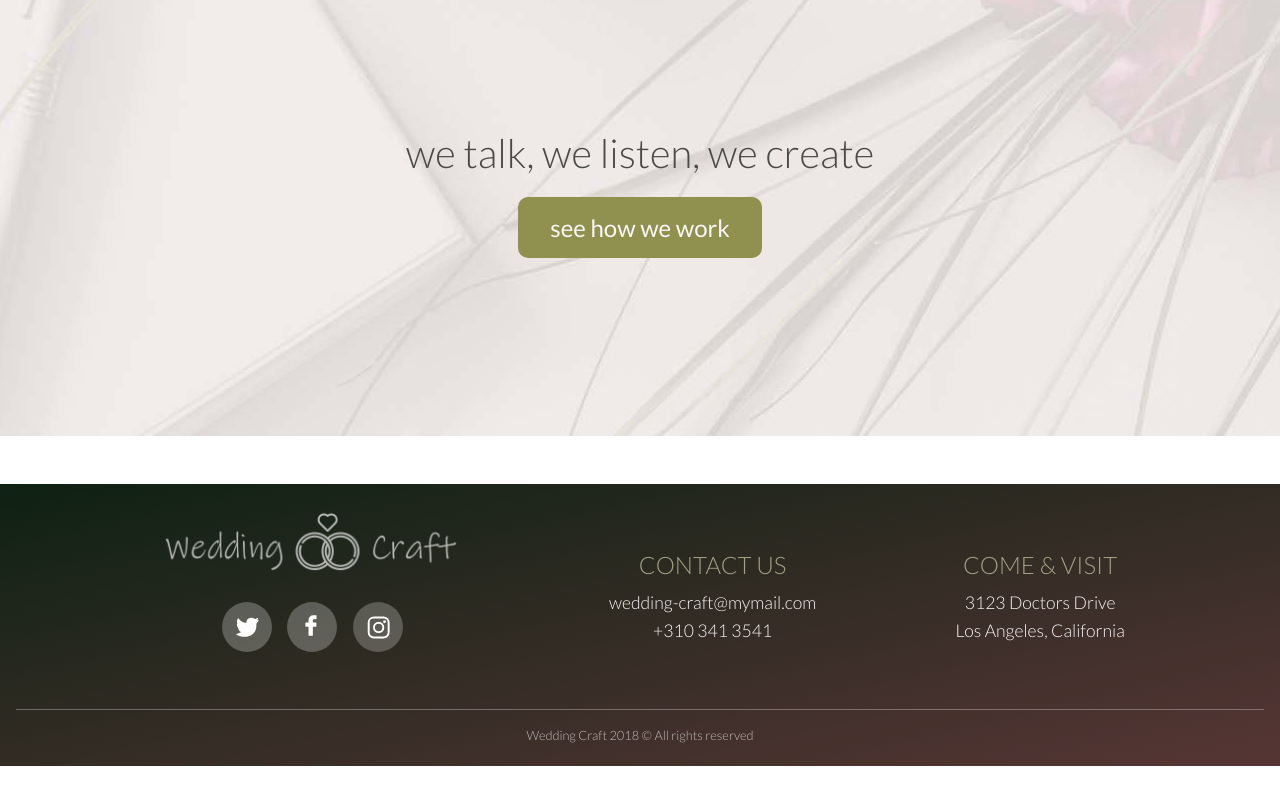
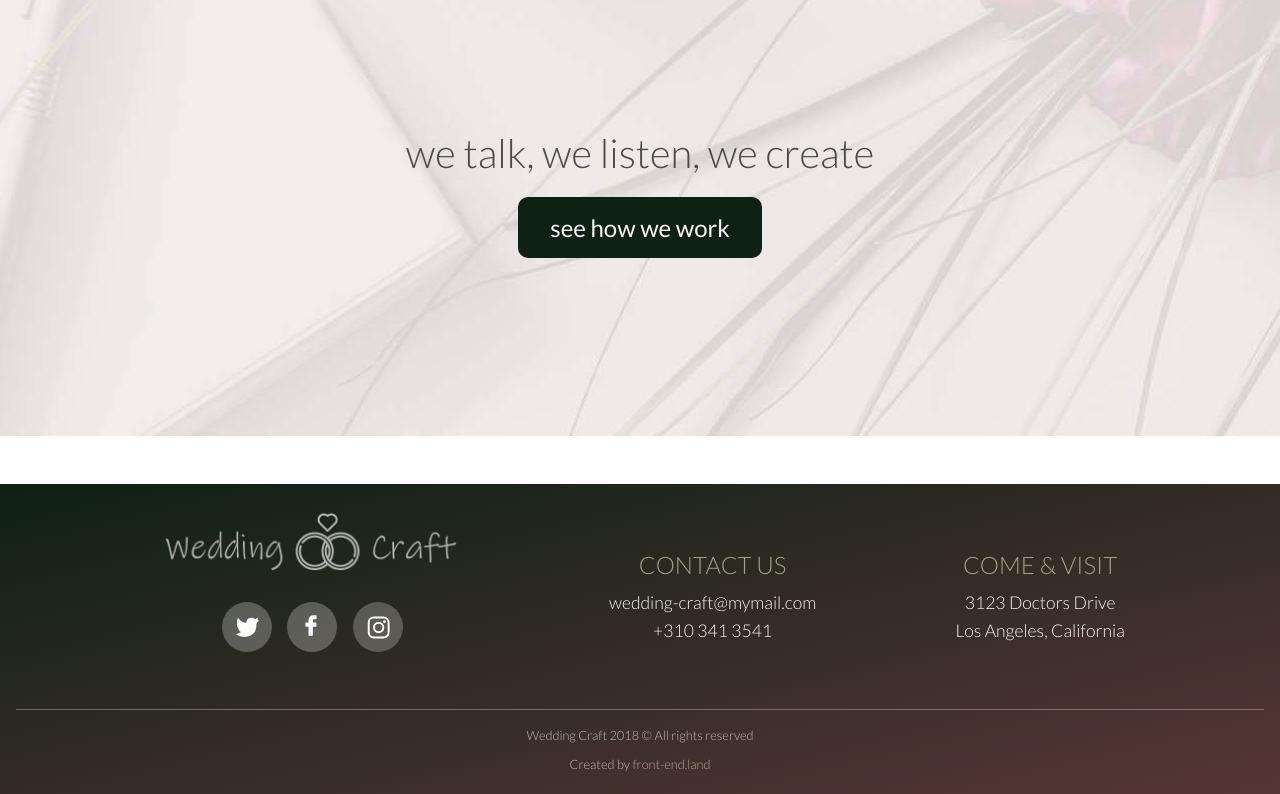
Before and after one commit to Moniaesz/wedding-website-project, a website: page src/index.html in a window 1280 px wide. Shown: the part 2242-3036 px from the top of the page. Before the commit the page ends 3008 px from the top, so only its background shows below. Drawn offline with nearby package versions, Linux system fonts and the light colour scheme.

Commit message:
footer: add front-end.land link

```diff
--- a/src/index.html
+++ b/src/index.html
@@ -127,6 +127,7 @@
 			</div>
 		</div>
 		<p class="copy">Wedding Craft 2018 © All rights reserved</p>
+		<p class="created">Created by <a href="https://www.front-end.land/" target="blank">front-end.land</a></p>
 	</footer>
 
 </body>
--- a/src/sass/main.scss
+++ b/src/sass/main.scss
@@ -116,7 +116,7 @@ h5 {
 }
 .h4__color {
 	font-size: $h4__color;
-	color: $green;
+	color: $darkGreen;
 	text-transform: uppercase;
 }
 .header {
@@ -174,6 +174,10 @@ h5 {
 	background: linear-gradient(to bottom right, $darkGreen, $purple);
 	padding: 1.5rem 1rem 1.5rem 1rem;
 	color: $lightWhite;
+	a {
+		color: $lightRose;
+		text-decoration: none;
+	}
 }
 .footer__text {
 	line-height: 28px;
@@ -207,6 +211,11 @@ h5 {
 	margin-top: 3rem;
 	border-top: 1px solid rgba(255, 255, 255, 0.44);
 	padding-top: 1.2rem;
+}
+.created, {
+	font-size: $base__font--xs;
+	opacity: 0.7;
+	margin-top: 1rem;
 }
 
 /*
@@ -364,7 +373,7 @@ h5 {
 	}
 }
 .button--color {
-	background: $green;
+	background: $darkGreen;
 	color: $lightWhite;
 }
 
```
Also changed, not shown: src/contact.html (+1 -0 lines), src/portfolio.html (+1 -0 lines), src/services.html (+1 -6 lines), src/css/main.css.
